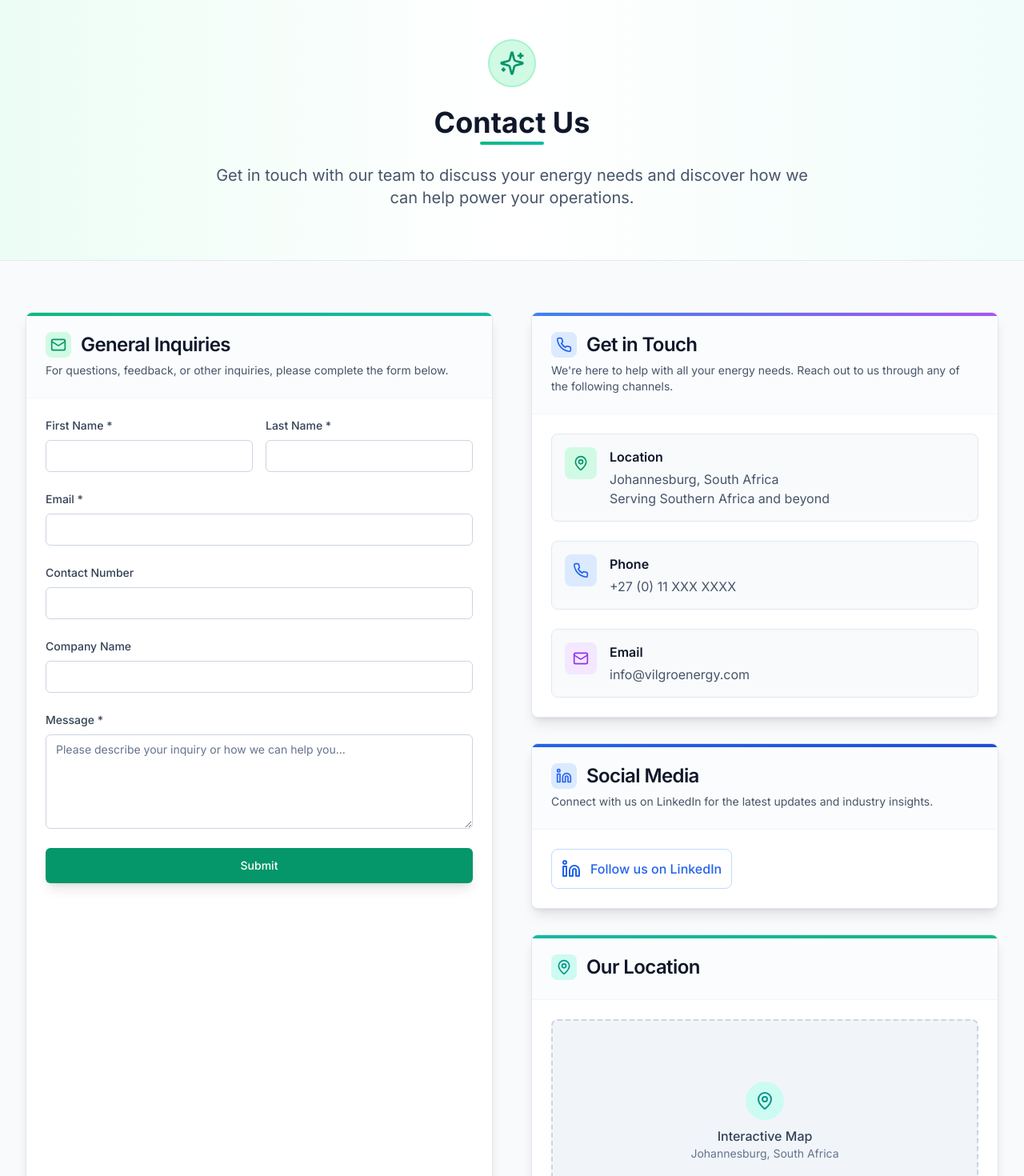
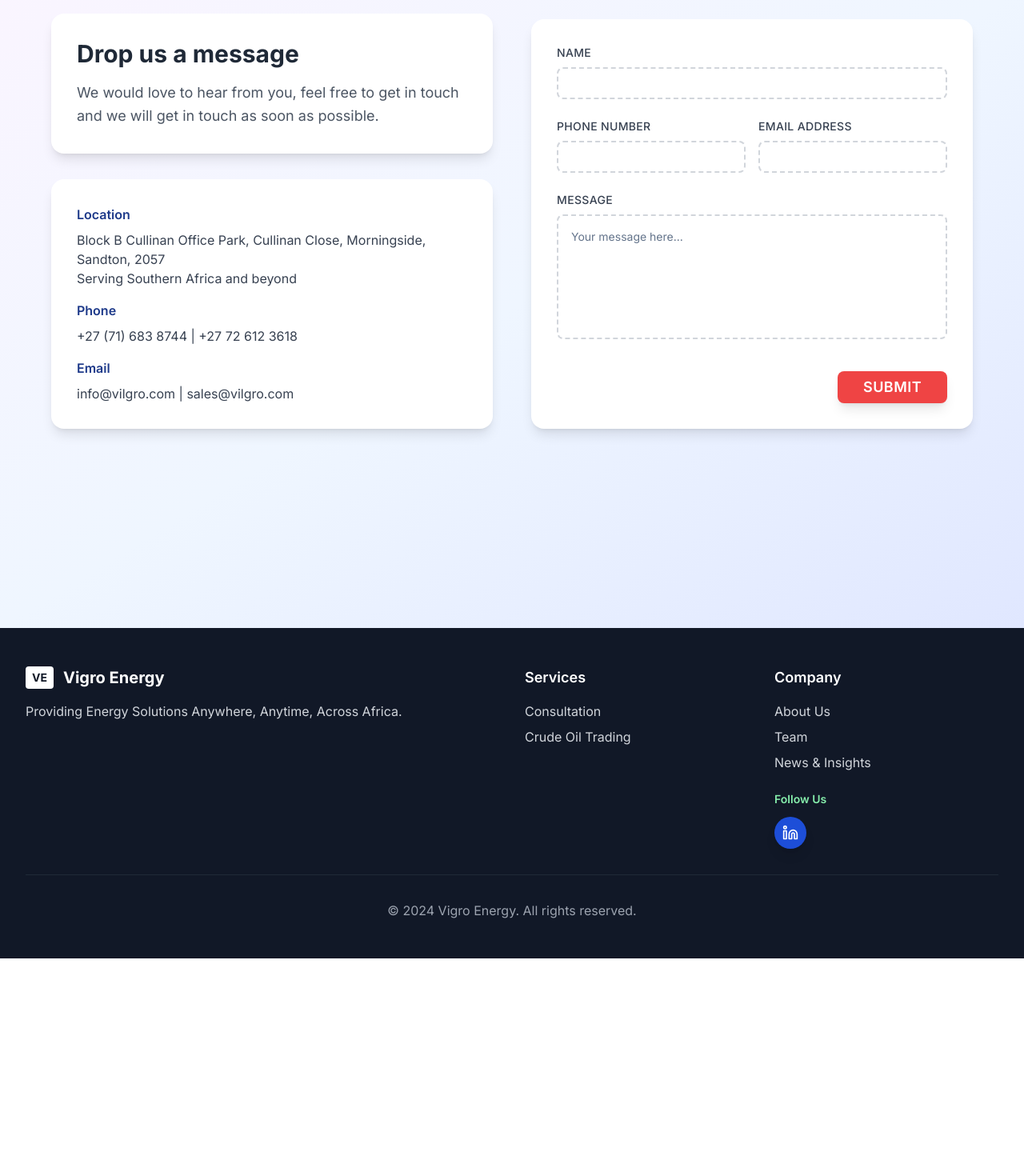
Before and after one commit to banelee59/vigro-energy-website, a Next.js app: page /contact in a window 1280 px wide. Shown: the part 80-1550 px from the top of the page at 80% size. After the commit the page ends 1278 px from the top, so only its background shows below. Built offline with nearby package versions, Linux system fonts and the light colour scheme.

Commit message:
Contact us updates

```diff
--- a/app/contact/page.tsx
+++ b/app/contact/page.tsx
@@ -1,26 +1,21 @@
 "use client"
 
-import type React from "react"
-
-import { useState } from "react"
+import React, { useState } from "react"
+import Image from "next/image"
 import { Button } from "@/components/ui/button"
-import { Card, CardContent, CardDescription, CardHeader, CardTitle } from "@/components/ui/card"
 import { Input } from "@/components/ui/input"
 import { Label } from "@/components/ui/label"
 import { Textarea } from "@/components/ui/textarea"
-import { MapPin, Phone, Mail, Linkedin, Sparkles, Leaf, Zap } from "lucide-react"
 
 export default function ContactPage() {
   const [formData, setFormData] = useState({
-    firstName: "",
-    lastName: "",
+    name: "",
+    phoneNumber: "",
     email: "",
-    contactNumber: "",
-    companyName: "",
     message: "",
   })
 
-  const handleInputChange = (e: React.ChangeEvent<HTMLInputElement | HTMLTextAreaElement>) => {
+  const handleInputChange = (e) => {
     const { name, value } = e.target
     setFormData((prev) => ({
       ...prev,
@@ -28,98 +23,101 @@ export default function ContactPage() {
     }))
   }
 
-  const handleSubmit = (e: React.FormEvent) => {
+  const handleSubmit = (e) => {
     e.preventDefault()
-    // Handle form submission here
     console.log("Form submitted:", formData)
-    // Reset form
     setFormData({
-      firstName: "",
-      lastName: "",
+      name: "",
+      phoneNumber: "",
       email: "",
-      contactNumber: "",
-      companyName: "",
       message: "",
     })
-    alert("Thank you for your inquiry. We'll get back to you soon!")
+    alert("Thank you for your message. We'll get back to you soon!")
   }
 
   return (
-    <div className="min-h-screen bg-slate-50">
-      {/* Header */}
-      <section className="py-16 bg-white border-b border-slate-200 relative overflow-hidden">
-        <div className="absolute inset-0 bg-gradient-to-r from-emerald-50 via-white to-teal-50"></div>
-        <div className="absolute top-0 left-0 w-full h-1 bg-gradient-to-r from-emerald-500 via-green-500 to-teal-500"></div>
-        <div className="relative max-w-7xl  mx-auto px-4 sm:px-6 lg:px-8">
-          <div className="text-center">
-            <div className="inline-flex items-center justify-center p-3 mb-6 bg-emerald-100 rounded-full border-2 border-emerald-200">
-              <Sparkles className="h-8 w-8 text-emerald-600" />
-            </div>
-            <h1 className="text-4xl font-bold text-slate-900 mb-8 relative">
-              Contact Us
-              <div className="absolute -bottom-2 left-1/2 transform -translate-x-1/2 w-20 h-1 bg-gradient-to-r from-emerald-500 to-teal-500 rounded-full"></div>
-            </h1>
-            <p className="text-xl text-slate-600 max-w-3xl mx-auto">
-              Get in touch with our team to discuss your energy needs and discover how we can help power your operations.
+    <div className="min-h-screen bg-gradient-to-br from-purple-50 via-blue-50 to-indigo-100 p-8">
+      <div className="max-w-6xl mx-auto">
+        <div className="grid grid-cols-1 lg:grid-cols-2 gap-12 items-stretch">
+          {/* Left Column */}
+          <div className="flex flex-col justify-between">
+            {/* Drop us a message section */}
+            <div className="bg-white rounded-2xl p-8 shadow-lg mb-8">
+              <h2 className="text-3xl font-bold text-gray-800 mb-4">Drop us a message</h2>
+              <p className="text-gray-600 text-lg leading-relaxed">
+                We would love to hear from you, feel free to get in touch and we will get in touch as soon as possible.
               </p>
             </div>
+
+            {/* Logo and Contact Info */}
+            <div className="bg-white rounded-2xl p-8 shadow-lg">
+              {/* <div className="flex items-center space-x-4 mb-6">
+                <Image
+                  src="/images/log.png"
+                  alt="ePact Logo"
+                  width={80}
+                  height={80}
+                  className="object-contain"
+                />
+              </div> */}
+
+              <div className="space-y-4 text-gray-700">
+                <div>
+                  <h3 className="font-semibold text-blue-900 mb-2">Location</h3>
+                  <p>Block B Cullinan Office Park, Cullinan Close, Morningside, Sandton, 2057</p>
+                  <p>Serving Southern Africa and beyond</p>
                 </div>
-      </section>
 
-      {/* Contact Form and Info */}
-      <section className="py-16">
-        <div className="max-w-7xl mx-auto px-4 sm:px-6 lg:px-8">
-          <div className="grid grid-cols-1 lg:grid-cols-2 gap-12">
-            {/* Contact Form */}
-            <Card className="bg-white border-slate-200 shadow-lg hover:shadow-xl transition-shadow duration-300 relative overflow-hidden">
-              <div className="absolute top-0 left-0 w-full h-1 bg-gradient-to-r from-emerald-500 to-teal-500"></div>
-              <CardHeader className="border-b border-slate-100 bg-slate-50/50">
-                <CardTitle className="text-2xl text-slate-900 flex items-center gap-3">
-                  <div className="w-8 h-8 bg-emerald-100 rounded-lg flex items-center justify-center">
-                    <Mail className="h-5 w-5 text-emerald-600" />
+                <div>
+                  <h3 className="font-semibold text-blue-900 mb-2">Phone</h3>
+                  <p>+27 (71) 683 8744 | +27 72 612 3618</p>
                 </div>
-                  General Inquiries
-                </CardTitle>
-                <CardDescription className="text-slate-600">
-                  For questions, feedback, or other inquiries, please complete the form below.
-                </CardDescription>
-              </CardHeader>
-              <CardContent className="pt-6">
-                <div className="space-y-6">
-                  <div className="grid grid-cols-1 md:grid-cols-2 gap-4">
+
                 <div>
-                      <Label htmlFor="firstName" className="text-sm font-medium text-slate-700 mb-2 block">
-                        First Name *
-                      </Label>
-                      <Input
-                        id="firstName"
-                        name="firstName"
-                        type="text"
-                        required
-                        value={formData.firstName}
-                        onChange={handleInputChange}
-                        className="border-slate-300 focus:border-emerald-500 focus:ring-emerald-500/20 bg-white"
-                      />
+                  <h3 className="font-semibold text-blue-900 mb-2">Email</h3>
+                  <p>info@vilgro.com | sales@vilgro.com</p>
                 </div>
-                    <div>
-                      <Label htmlFor="lastName" className="text-sm font-medium text-slate-700 mb-2 block">
-                        Last Name *
-                      </Label>
-                      <Input
-                        id="lastName"
-                        name="lastName"
-                        type="text"
-                        required
-                        value={formData.lastName}
-                        onChange={handleInputChange}
-                        className="border-slate-300 focus:border-emerald-500 focus:ring-emerald-500/20 bg-white"
-                      />
+              </div>
             </div>
           </div>
 
+          {/* Right Column - Aligned Form Box */}
+          <div className="flex items-end h-full">
+            <div className="bg-white rounded-2xl p-8 shadow-lg w-full">
+              <form onSubmit={handleSubmit} className="space-y-6">
                 <div>
-                    <Label htmlFor="email" className="text-sm font-medium text-slate-700 mb-2 block">
-                      Email *
+                  <Label htmlFor="name" className="text-sm font-medium text-gray-700 mb-2 block uppercase tracking-wide">
+                    NAME
+                  </Label>
+                  <Input
+                    id="name"
+                    name="name"
+                    type="text"
+                    required
+                    value={formData.name}
+                    onChange={handleInputChange}
+                    className="w-full p-4 border-2 border-dashed border-gray-300 rounded-lg focus:border-blue-500 focus:ring-0 bg-white text-lg"
+                  />
+                </div>
+
+                <div className="grid grid-cols-1 md:grid-cols-2 gap-4">
+                  <div>
+                    <Label htmlFor="phoneNumber" className="text-sm font-medium text-gray-700 mb-2 block uppercase tracking-wide">
+                      PHONE NUMBER
+                    </Label>
+                    <Input
+                      id="phoneNumber"
+                      name="phoneNumber"
+                      type="tel"
+                      value={formData.phoneNumber}
+                      onChange={handleInputChange}
+                      className="w-full p-4 border-2 border-dashed border-gray-300 rounded-lg focus:border-blue-500 focus:ring-0 bg-white text-lg"
+                    />
+                  </div>
+
+                  <div>
+                    <Label htmlFor="email" className="text-sm font-medium text-gray-700 mb-2 block uppercase tracking-wide">
+                      EMAIL ADDRESS
                     </Label>
                     <Input
                       id="email"
@@ -128,203 +126,40 @@ export default function ContactPage() {
                       required
                       value={formData.email}
                       onChange={handleInputChange}
-                      className="border-slate-300 focus:border-emerald-500 focus:ring-emerald-500/20 bg-white"
+                      className="w-full p-4 border-2 border-dashed border-gray-300 rounded-lg focus:border-blue-500 focus:ring-0 bg-white text-lg"
                     />
+                  </div>
                 </div>
 
                 <div>
-                    <Label htmlFor="contactNumber" className="text-sm font-medium text-slate-700 mb-2 block">
-                      Contact Number
-                    </Label>
-                    <Input
-                      id="contactNumber"
-                      name="contactNumber"
-                      type="tel"
-                      value={formData.contactNumber}
-                      onChange={handleInputChange}
-                      className="border-slate-300 focus:border-emerald-500 focus:ring-emerald-500/20 bg-white"
-                    />
-                  </div>
-
-                  <div>
-                    <Label htmlFor="companyName" className="text-sm font-medium text-slate-700 mb-2 block">
-                      Company Name
-                    </Label>
-                    <Input
-                      id="companyName"
-                      name="companyName"
-                      type="text"
-                      value={formData.companyName}
-                      onChange={handleInputChange}
-                      className="border-slate-300 focus:border-emerald-500 focus:ring-emerald-500/20 bg-white"
-                    />
-                  </div>
-
-                  <div>
-                    <Label htmlFor="message" className="text-sm font-medium text-slate-700 mb-2 block">
-                      Message *
+                  <Label htmlFor="message" className="text-sm font-medium text-gray-700 mb-2 block uppercase tracking-wide">
+                    MESSAGE
                   </Label>
                   <Textarea
                     id="message"
                     name="message"
                     required
-                      rows={5}
+                    rows={6}
                     value={formData.message}
                     onChange={handleInputChange}
-                      className="border-slate-300 focus:border-emerald-500 focus:ring-emerald-500/20 bg-white"
-                      placeholder="Please describe your inquiry or how we can help you..."
+                    className="w-full p-4 border-2 border-dashed border-gray-300 rounded-lg focus:border-blue-500 focus:ring-0 bg-white text-lg resize-none"
+                    placeholder="Your message here..."
                   />
                 </div>
 
+                <div className="flex justify-end pt-4">
                   <Button
-                    onClick={handleSubmit}
-                    className="w-full bg-emerald-600 hover:bg-emerald-700 text-white shadow-lg hover:shadow-xl transition-all duration-200 border-0"
-                    size="lg"
+                    type="submit"
+                    className="bg-red-500 hover:bg-red-600 text-white px-8 py-3 rounded-lg text-lg font-semibold uppercase tracking-wide transition-all duration-200 shadow-lg hover:shadow-xl"
                   >
-                    Submit
+                    SUBMIT
                   </Button>
                 </div>
-              </CardContent>
-            </Card>
-
-            {/* Contact Information */}
-            <div className="space-y-8">
-              <Card className="bg-white border-slate-200 shadow-lg hover:shadow-xl transition-shadow duration-300 relative overflow-hidden">
-                <div className="absolute top-0 left-0 w-full h-1 bg-gradient-to-r from-blue-500 to-purple-500"></div>
-                <CardHeader className="border-b border-slate-100 bg-slate-50/50">
-                  <CardTitle className="text-2xl text-slate-900 flex items-center gap-3">
-                    <div className="w-8 h-8 bg-blue-100 rounded-lg flex items-center justify-center">
-                      <Phone className="h-5 w-5 text-blue-600" />
-                    </div>
-                    Get in Touch
-                  </CardTitle>
-                  <CardDescription className="text-slate-600">
-                    We're here to help with all your energy needs. Reach out to us through any of the following
-                    channels.
-                  </CardDescription>
-                </CardHeader>
-                <CardContent className="space-y-6 pt-6">
-                  <div className="flex items-start space-x-4 p-4 bg-slate-50 rounded-lg border border-slate-200">
-                    <div className="flex-shrink-0">
-                      <div className="w-10 h-10 bg-emerald-100 rounded-lg flex items-center justify-center">
-                        <MapPin className="h-5 w-5 text-emerald-600" />
-                      </div>
-                    </div>
-                    <div>
-                      <h3 className="font-semibold text-slate-900 mb-1">Location</h3>
-                      <p className="text-slate-600">
-                        Johannesburg, South Africa
-                        <br />
-                        Serving Southern Africa and beyond
-                      </p>
-                    </div>
-                  </div>
-
-                  <div className="flex items-start space-x-4 p-4 bg-slate-50 rounded-lg border border-slate-200">
-                    <div className="flex-shrink-0">
-                      <div className="w-10 h-10 bg-blue-100 rounded-lg flex items-center justify-center">
-                        <Phone className="h-5 w-5 text-blue-600" />
-                      </div>
-                    </div>
-                    <div>
-                      <h3 className="font-semibold text-slate-900 mb-1">Phone</h3>
-                      <p className="text-slate-600">+27 (0) 11 XXX XXXX</p>
-                    </div>
-                  </div>
-
-                  <div className="flex items-start space-x-4 p-4 bg-slate-50 rounded-lg border border-slate-200">
-                    <div className="flex-shrink-0">
-                      <div className="w-10 h-10 bg-purple-100 rounded-lg flex items-center justify-center">
-                        <Mail className="h-5 w-5 text-purple-600" />
-                      </div>
-                    </div>
-                    <div>
-                      <h3 className="font-semibold text-slate-900 mb-1">Email</h3>
-                      <p className="text-slate-600">info@vilgroenergy.com</p>
-                    </div>
-                  </div>
-                </CardContent>
-              </Card>
-
-              <Card className="bg-white border-slate-200 shadow-lg hover:shadow-xl transition-shadow duration-300 relative overflow-hidden">
-                <div className="absolute top-0 left-0 w-full h-1 bg-gradient-to-r from-blue-600 to-blue-700"></div>
-                <CardHeader className="border-b border-slate-100 bg-slate-50/50">
-                  <CardTitle className="text-2xl text-slate-900 flex items-center gap-3">
-                    <div className="w-8 h-8 bg-blue-100 rounded-lg flex items-center justify-center">
-                      <Linkedin className="h-5 w-5 text-blue-600" />
-                    </div>
-                    Social Media
-                  </CardTitle>
-                  <CardDescription className="text-slate-600">
-                    Connect with us on LinkedIn for the latest updates and industry insights.
-                  </CardDescription>
-                </CardHeader>
-                <CardContent className="pt-6">
-                  <a
-                    href="#"
-                    className="inline-flex items-center space-x-3 text-blue-600 hover:text-blue-800 transition-colors p-3 rounded-lg hover:bg-blue-50 border border-blue-200 hover:border-blue-300"
-                  >
-                    <Linkedin className="h-6 w-6" />
-                    <span className="font-medium">Follow us on LinkedIn</span>
-                  </a>
-                </CardContent>
-              </Card>
-
-              {/* Map Placeholder */}
-              <Card className="bg-white border-slate-200 shadow-lg hover:shadow-xl transition-shadow duration-300 relative overflow-hidden">
-                <div className="absolute top-0 left-0 w-full h-1 bg-gradient-to-r from-teal-500 to-emerald-500"></div>
-                <CardHeader className="border-b border-slate-100 bg-slate-50/50">
-                  <CardTitle className="text-2xl text-slate-900 flex items-center gap-3">
-                    <div className="w-8 h-8 bg-teal-100 rounded-lg flex items-center justify-center">
-                      <MapPin className="h-5 w-5 text-teal-600" />
-                    </div>
-                    Our Location
-                  </CardTitle>
-                </CardHeader>
-                <CardContent className="pt-6">
-                  <div className="bg-slate-100 h-64 rounded-lg flex items-center justify-center border-2 border-dashed border-slate-300">
-                    <div className="text-center text-slate-500">
-                      <div className="w-12 h-12 bg-teal-100 rounded-full flex items-center justify-center mx-auto mb-2">
-                        <MapPin className="h-6 w-6 text-teal-600" />
-                      </div>
-                      <p className="font-medium text-slate-700">Interactive Map</p>
-                      <p className="text-sm text-slate-500">Johannesburg, South Africa</p>
-                    </div>
-                  </div>
-                </CardContent>
-              </Card>
+              </form>
             </div>
           </div>
         </div>
-      </section>
-
-      {/* Newsletter Signup */}
-      <section className="py-16 bg-white border-t border-slate-200 relative overflow-hidden">
-        <div className="absolute inset-0 bg-gradient-to-r from-emerald-50 via-white to-teal-50"></div>
-        <div className="absolute top-0 left-0 w-full h-1 bg-gradient-to-r from-emerald-500 via-green-500 to-teal-500"></div>
-        <div className="relative max-w-4xl mx-auto px-4 sm:px-6 lg:px-8 text-center">
-          <div className="inline-flex items-center justify-center p-3 mb-6 bg-emerald-100 rounded-full border-2 border-emerald-200">
-            <Leaf className="h-8 w-8 text-emerald-600" />
       </div>
-          <h2 className="text-3xl font-bold text-slate-900 mb-4 relative">
-            Stay Connected
-            <div className="absolute -bottom-2 left-1/2 transform -translate-x-1/2 w-16 h-1 bg-gradient-to-r from-emerald-500 to-teal-500 rounded-full"></div>
-          </h2>
-          <p className="text-slate-600 mb-8">
-            Subscribe to our newsletter for the latest energy market insights and company updates.
-          </p>
-          <div className="flex flex-col sm:flex-row gap-4 max-w-md mx-auto">
-            <input
-              type="email"
-              placeholder="Enter your email"
-              className="flex-1 px-4 py-2 rounded-lg border border-slate-300 focus:ring-2 focus:ring-emerald-500/20 focus:border-emerald-500 bg-white"
-            />
-            <Button className="bg-emerald-600 text-white hover:bg-emerald-700 shadow-lg hover:shadow-xl transition-all duration-200">
-              Subscribe
-            </Button>
-          </div>
-        </div>
-      </section>
     </div>
   )
 }
```
Lines whose indentation alone changed are shown as unchanged.
